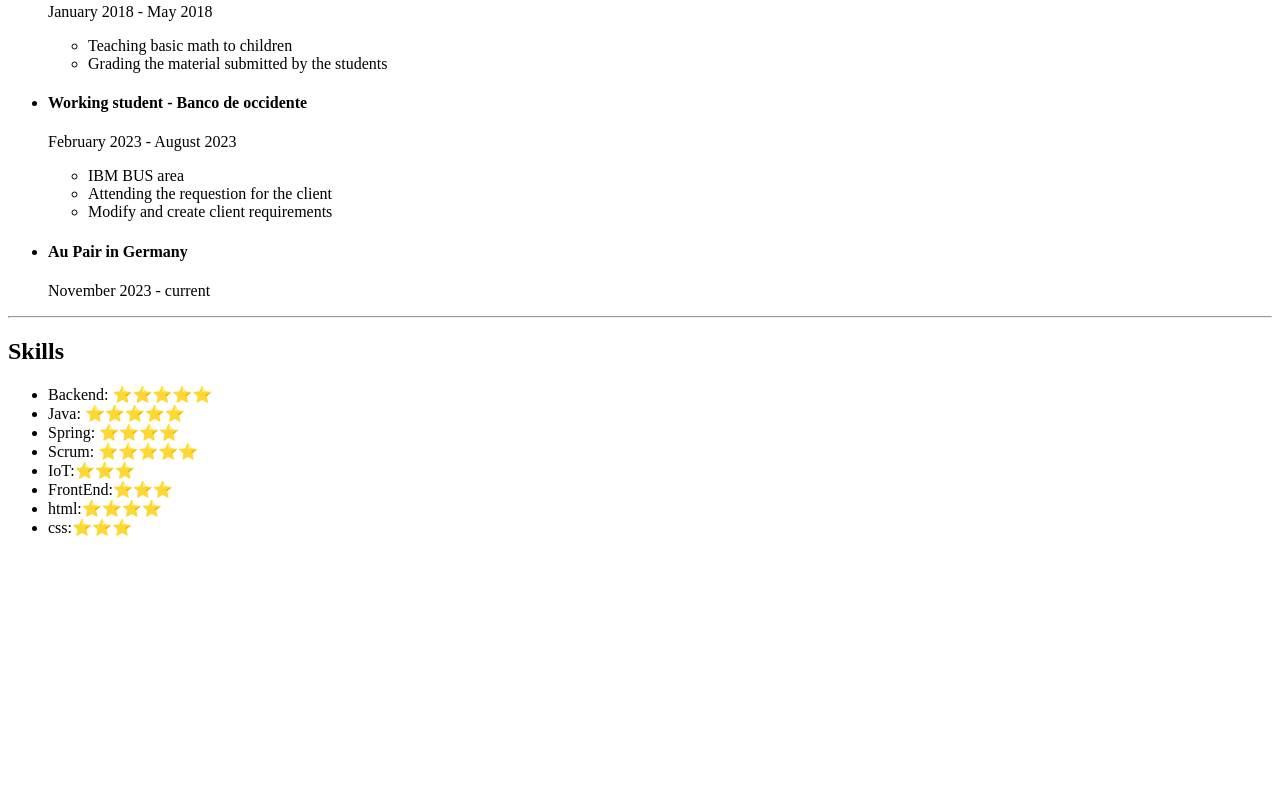
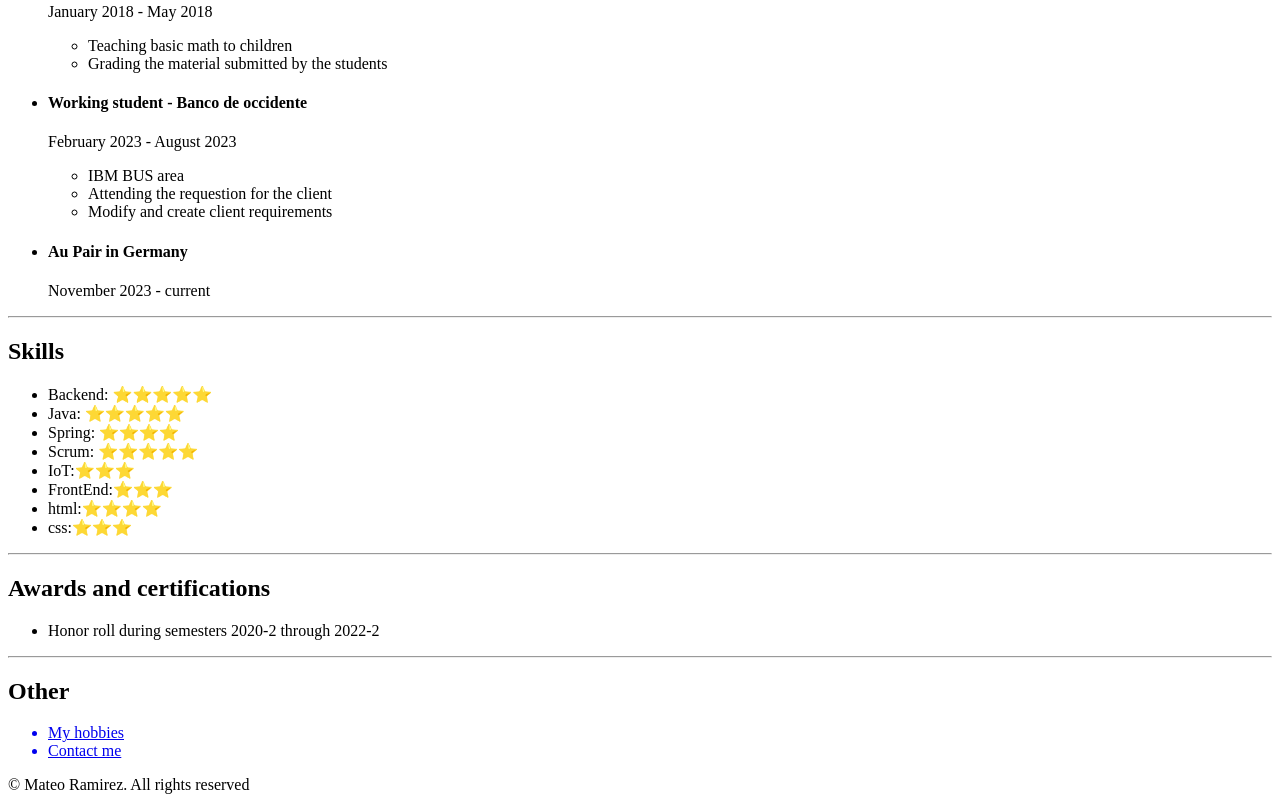
Before and after one commit to Matein092/capstone1, a plain HTML site: page index.html in a window 1280 px wide. Shown: the part 512-1322 px from the top of the page. Before the commit the page ends 1065 px from the top, so only its background shows below. Drawn offline with Linux system fonts and the light colour scheme.

Commit message:
Add files via upload

```diff
--- a/index.html
+++ b/index.html
@@ -48,3 +48,19 @@
             <li>html:⭐️⭐️⭐️⭐️</li>
             <li>css:⭐️⭐️⭐️</li>
         </ul>
+        <hr/>
+        <h2>Awards and certifications</h2>
+        <ul>
+            <li>Honor roll during semesters 2020-2 through 2022-2</li>
+        </ul>
+        <hr/>
+        <h2>Other</h2>
+        <ul>
+            <a href="Myhobbies.html"><li>My hobbies</li></a>
+            <a href="contact.html"><li>Contact me</li></a>
+        </ul>
+        <footer>
+        <p>© Mateo Ramirez. All rights reserved</p>
+        </footer>
+    </body>
+</html>
```
Also changed, not shown: Myhobbies.html (added, +18 -0 lines), contact.html (added, +14 -0 lines).
